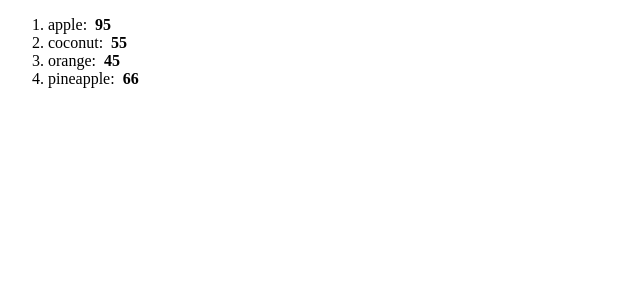
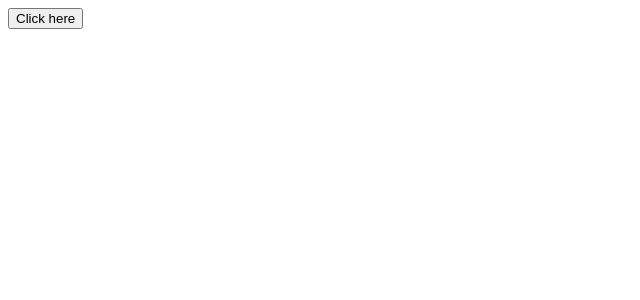
Before and after one commit to mhmdfakhir/reactTutorial, a React (Vite) app in the folder my-react-app/: page / in a window 1280 px wide. Shown: the top 300 px of the page, without its empty margins (0-640 px from the left). Built offline with nearby package versions, Linux system fonts and the light colour scheme.

Commit message:
click events done

```diff
--- a/my-react-app/src/App.jsx
+++ b/my-react-app/src/App.jsx
@@ -1,9 +1,11 @@
 import "./App.css";
-import List from "./List.jsx";
+import Button from "./Button.jsx";
 
 function App() {
   return (
-  <List />
+    <>
+      <Button></Button>
+    </>
   );
 }
 export default App;
--- /dev/null
+++ b/my-react-app/src/Button.jsx
@@ -0,0 +1,11 @@
+
+function Button() {
+
+    const handleClick = (e) => e.target.textContent = "Ouch !!!"
+
+    return(
+        <button onClick={(e) => handleClick(e)}>Click here</button>
+    );
+}
+
+export default Button
```
